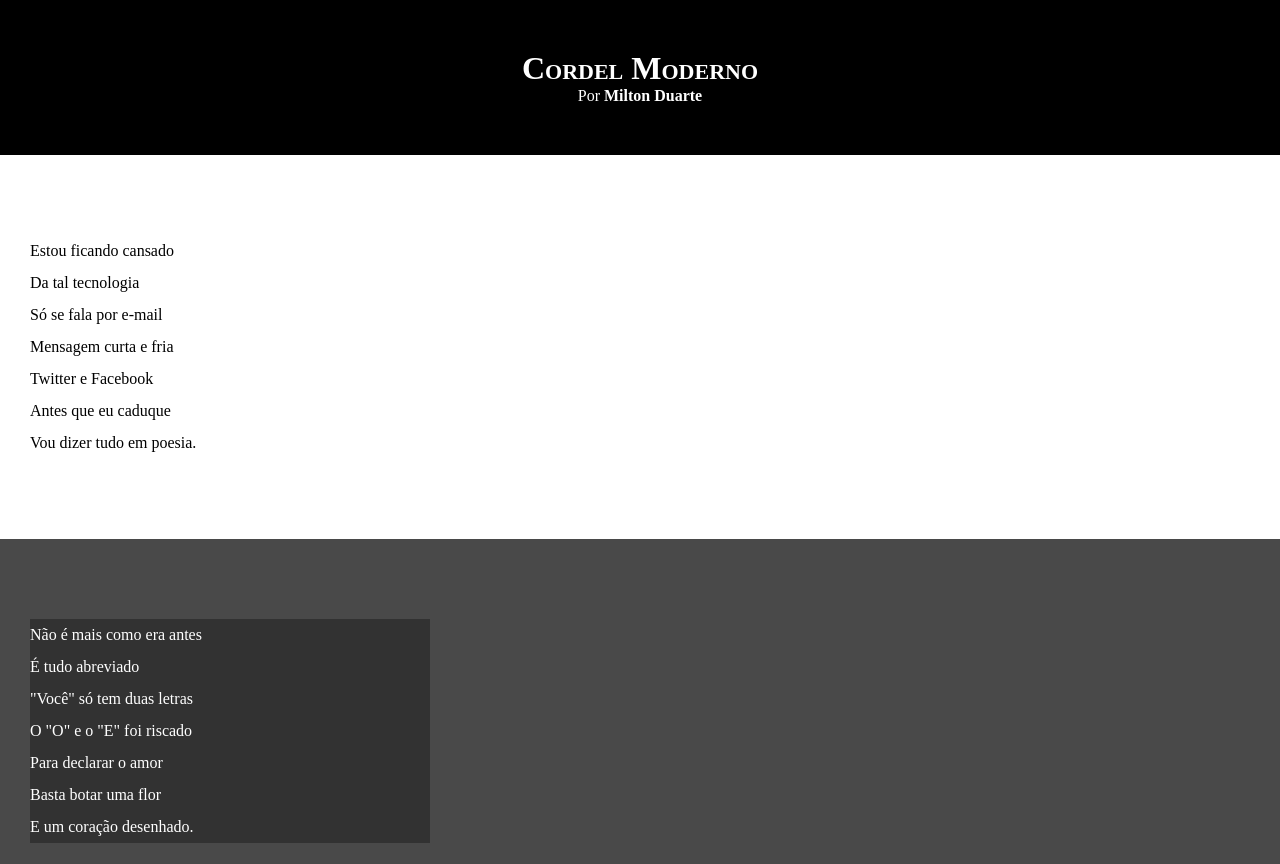
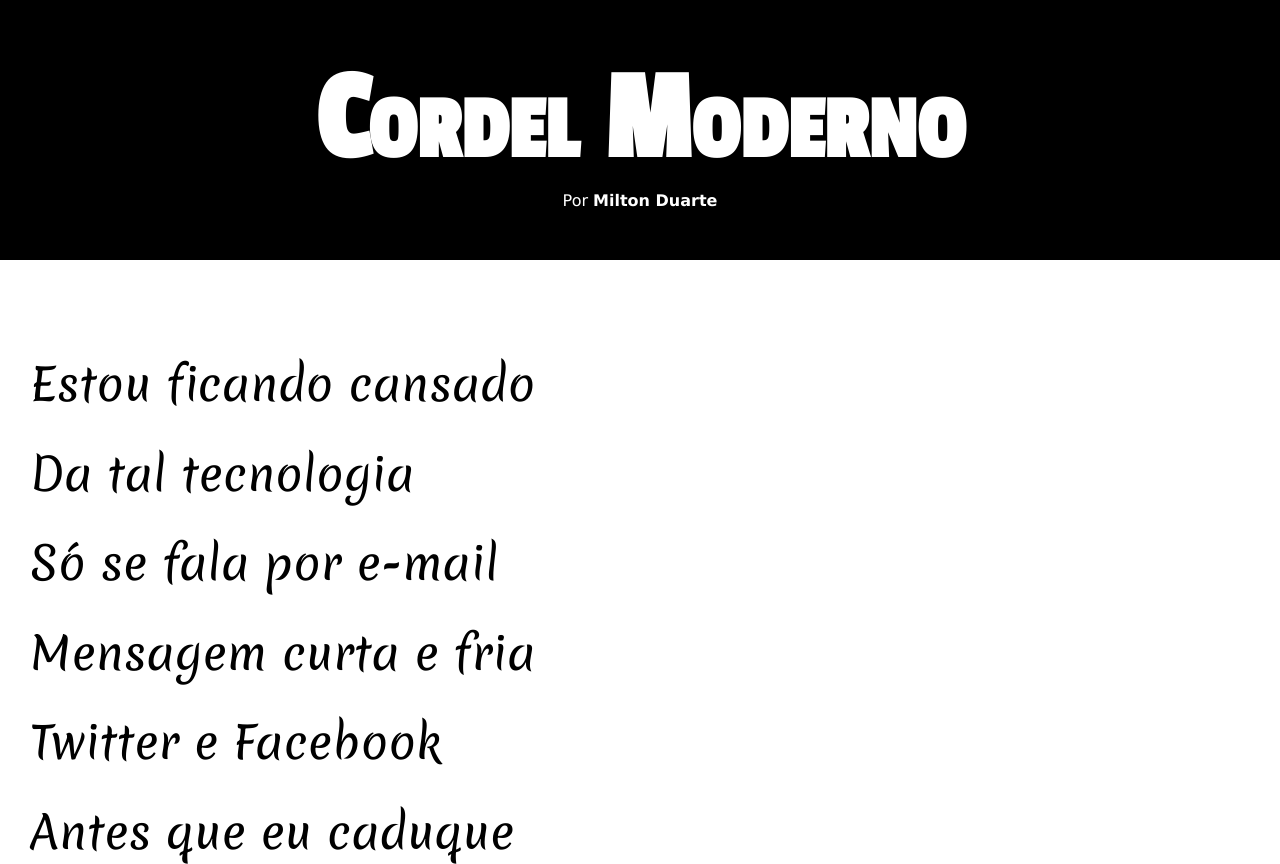
Before and after one commit to MarcoBertholdo/projeto-cordel, a plain HTML site: page index.html in a window 1280 px wide. Shown: the top 864 px of the page. Drawn offline with Linux system fonts and the light colour scheme.

Commit message:
att cordel

```diff
--- a/estilo/style.css
+++ b/estilo/style.css
@@ -1,14 +1,21 @@
 @charset "UTF-8";
 
-@import url('https://fonts.googleapis.com/css2?family=Limelight&display=swap');
+@import url('https://fonts.googleapis.com/css2?family=Passion+One&display=swap');
 @import url('https://fonts.googleapis.com/css2?family=Merienda:wght@400;500;600&display=swap');
 
 * {
     padding: 0px;
     margin: 0px;
+    font-size: 1em;
 }
 
+:root {
+    --font1: Verdana, Geneva, Tahoma, sans-serif;
+    --font2: 'Passion One', cursive;
+    --font3: 'Merienda', cursive;
+}
 html, body {
+    font-family: var(--font1);
     min-height: 100vh;
     background-color: darkgray;
 }
@@ -20,6 +27,8 @@ header {
 }
 
 header > h1 {
+    font-size: 10vw;
+    font-family: var(--font2);
     padding-top: 50px;
     font-variant: small-caps;
 }
@@ -40,6 +49,8 @@ a:hover {
 }
 
 section {
+    font-size: 3.5vw;
+    font-family: var(--font3);
     padding-top: 10vh;
     padding-bottom: 10vh;
     padding-left: 30px;
@@ -56,7 +67,8 @@ section {
 }
 
 .imagem > p {
-    width: 400px;
+    display: inline-block;
+    padding: 10px;
     background-color: rgba(0, 0, 0, 0.315);
 }
 
```
